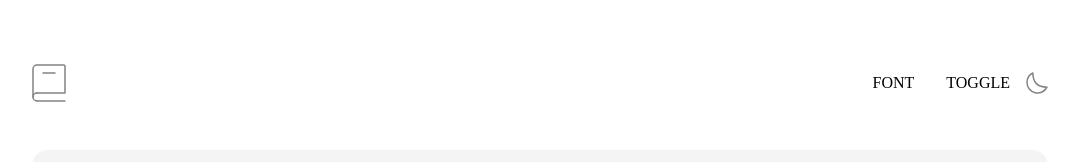
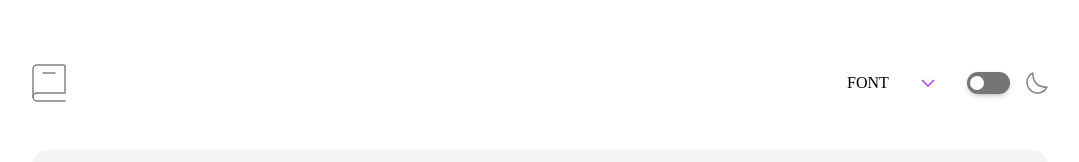
Before and after one commit to KseniiaErnest/dictionary-web-app-API, a React (Create React App) app: page / in a window 1280 px wide. Shown: the top 162 px of the page, without its empty margins (100-1179 px from the left). Built offline with nearby package versions, Linux system fonts and the light colour scheme; no server answers.

Commit message:
API fetching functionality done, next light/dark mode + change of the fonts

```diff
--- a/src/App.css
+++ b/src/App.css
@@ -119,3 +119,40 @@ li {
   gap: 1.5rem;
   font-size: 1.25rem;
 }
+
+/* Slider button */
+label {
+  position: relative;
+  width: 2.7rem;
+  height: 1.4rem;
+  background-color: #757575;
+  display: inline-block;
+  border-radius: 3rem;
+  box-shadow: 0px 2px 6px -2px rgba(0, 0, 0, 0.4)
+}
+
+label .fill {
+  position: absolute;
+  left: 3px;
+  top: 4px;
+  bottom: 0;
+  border-radius: 50%;
+  background: #fff;
+  width: 0.9rem;
+  height: 0.9rem;
+  transition: 0.4s left;
+}
+
+label input {
+  width: 0;
+  visibility: hidden;
+}
+
+label input:checked + span.fill {
+  left: calc(100% - (0.9rem + 3px));
+}
+
+body.dark-mode {
+  background-color: #050505;
+  color: #ffff;
+}
--- a/src/App.js
+++ b/src/App.js
@@ -10,27 +10,50 @@ class App extends Component {
   state = {
     apiData: {},
     searchQuery: '',
+    darkMode: false,
   }
 
 
 componentDidMount() {
-    // const url = `https://api.dictionaryapi.dev/api/v2/entries/en/${this.state.searchQuery}`;
-    // const res = await fetch(url);
-    // const data = await res.json();
-    // console.log(data);
+    const darkMode = localStorage.getItem('darkMode') === 'true';
+    this.setState({darkMode});
+    this.applyMode(darkMode);
+  }
 
-    // this.setState({apiData: data[0]})
-
-    this.fetchData(this.state.searchQuery)
+  componentDidUpdate(prevProps, prevState) {
+    if (prevState.darkMode !== this.state.darkMode) {
+      this.applyMode(this.state.darkMode);
+      localStorage.setItem('darkMode', this.state.darkMode);
+    }
   }
 
   fetchData = async (query) => {
+    if (!query) return;
+
     const url = `https://api.dictionaryapi.dev/api/v2/entries/en/${query}`;
-    const res = await fetch(url);
-    const data = await res.json();
-    console.log(data);
+    try {
+      const res = await fetch(url);
+      if (!res.ok) throw new Error(`Error! Status: ${res.status}`);
+      const data = await res.json();
+      console.log(data);
 
-    this.setState({apiData: data[0]})
+      this.setState({apiData: data[0]});
+    } catch(error) {
+      console.error('Error:', error);
+    }
+
+  }
+
+  toggleMode = () => {
+    this.setState((prevState) => ({darkMode: !prevState.darkMode}));
+  }
+
+  applyMode = (mode) => {
+if (mode) {
+  document.body.classList.add('dark-mode')
+} else {
+  document.body.classList.remove('dark-mode');
+}
   }
 
   render() {
@@ -38,7 +61,7 @@ componentDidMount() {
     const { apiData } = this.state;
     return(
       <div  className="App">
-      <Nav />
+      <Nav toggleMode={this.toggleMode} />
       <Search searchQuery={this.state.searchQuery} onSearch={this.fetchData}/>
       <Main apiData={apiData} />
       </div>
--- a/src/Main.js
+++ b/src/Main.js
@@ -17,7 +17,7 @@ export default class Main extends Component {
                   <p>{this.props.apiData.phonetics[1].text}</p>
                 )}
         </div>
-        <svg xmlns="http://www.w3.org/2000/svg" width="75" height="75" viewBox="0 0 75 75"><g fill="#A445ED" fill-rule="evenodd"><circle cx="37.5" cy="37.5" r="37.5" opacity=".25"/><path d="M29 27v21l21-10.5z"/></g></svg>
+        <svg xmlns="http://www.w3.org/2000/svg" width="75" height="75" viewBox="0 0 75 75"><g fill="#A445ED" fillRule="evenodd"><circle cx="37.5" cy="37.5" r="37.5" opacity=".25"/><path d="M29 27v21l21-10.5z"/></g></svg>
         </div>
 
         <div className="container-two">
--- a/src/Nav.js
+++ b/src/Nav.js
@@ -6,12 +6,18 @@ export default class Nav extends Component {
   render() {
     return(
       <nav className="nav-bar">
-        <svg xmlns="http://www.w3.org/2000/svg" width="34" height="38" viewBox="0 0 34 38"><g fill="none" fill-rule="evenodd" stroke="#838383" stroke-linecap="round" stroke-width="1.5"><path d="M1 33V5a4 4 0 0 1 4-4h26.8A1.2 1.2 0 0 1 33 2.2v26.228M5 29h28M5 37h28"/><path stroke-linejoin="round" d="M5 37a4 4 0 1 1 0-8"/><path d="M11 9h12"/></g></svg>
+        <svg xmlns="http://www.w3.org/2000/svg" width="34" height="38" viewBox="0 0 34 38"><g fill="none" fillRule="evenodd" stroke="#838383" strokeLinecap="round" strokeWidth="1.5"><path d="M1 33V5a4 4 0 0 1 4-4h26.8A1.2 1.2 0 0 1 33 2.2v26.228M5 29h28M5 37h28"/><path strokeLinejoin="round" d="M5 37a4 4 0 1 1 0-8"/><path d="M11 9h12"/></g></svg>
+
         <div className="nav-options">
           <p>FONT</p>
+          <svg xmlns="http://www.w3.org/2000/svg" width="14" height="8" viewBox="0 0 14 8"><path fill="none" stroke="#A445ED" strokeWidth="1.5" d="m1 1 6 6 6-6"/></svg>
           <div>
-          <p>TOGGLE</p>
-          <svg xmlns="http://www.w3.org/2000/svg" width="22" height="22" viewBox="0 0 22 22"><path fill="none" stroke="#838383" stroke-linecap="round" stroke-linejoin="round" stroke-width="1.5" d="M1 10.449a10.544 10.544 0 0 0 19.993 4.686C11.544 15.135 6.858 10.448 6.858 1A10.545 10.545 0 0 0 1 10.449Z"/></svg>
+          <label >
+            <input type="checkbox" />
+            <span onClick={this.props.toggleMode} className="fill"></span>
+          </label>
+          <svg xmlns="http://www.w3.org/2000/svg" width="22" height="22" viewBox="0 0 22 22"><path fill="none" stroke="#838383" strokeLinecap="round" strokeLinejoin="round" strokeWidth="1.5" d="M1 10.449a10.544 10.544 0 0 0 19.993 4.686C11.544 15.135 6.858 10.448 6.858 1A10.545 10.545 0 0 0 1 10.449Z"/></svg>
+
           </div>
         </div>
       </nav>
--- a/src/Search.js
+++ b/src/Search.js
@@ -17,6 +17,7 @@ export default class Search extends Component {
     e.preventDefault();
 
     this.props.onSearch(this.state.searchQuery);
+    this.setState({searchQuery: ''});
   }
 
   render() {
```
Also changed, not shown: public/manifest.json (deleted).
